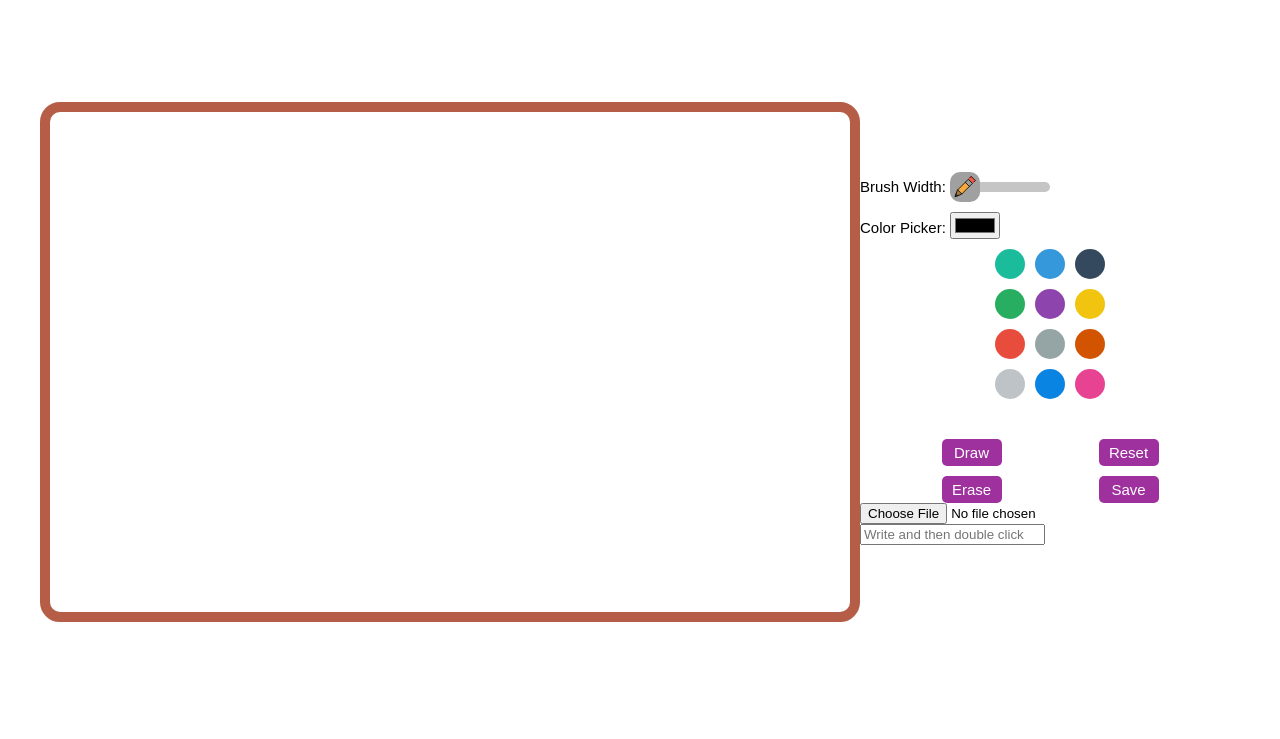
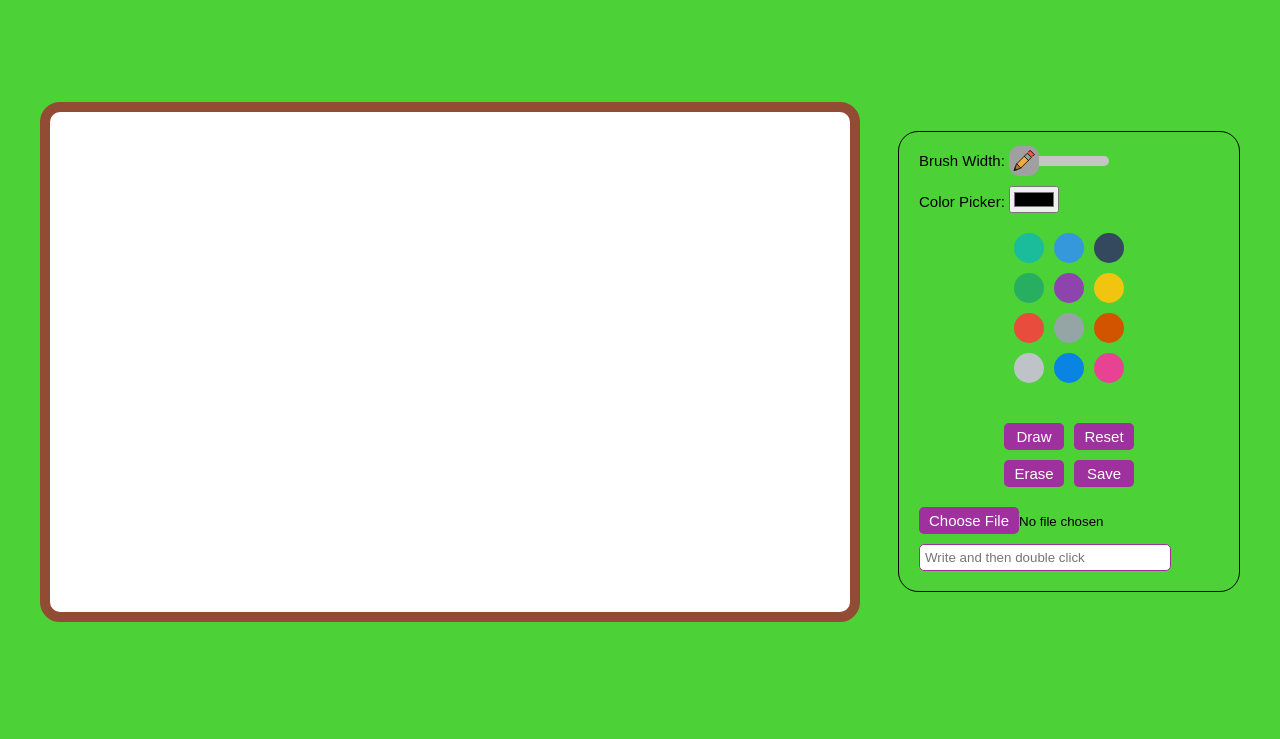
Before and after one commit to im-usb/Meme-Maker, a plain HTML site: page index.html in a window 1280 px wide. Shown: the part 61-800 px from the top of the page. Drawn offline with Linux system fonts and the light colour scheme; a web font is replaced by a local one.

Commit message:
Updated styling of the page

```diff
--- a/style.css
+++ b/style.css
@@ -6,6 +6,7 @@ body {
   /* text-align: center; */
   box-sizing: border-box;
   margin: 0;
+  background-color: #4cd137;
 }
 
 main {
@@ -20,25 +21,28 @@ main {
 header h1 {
   text-align: center;
   font-size: 25px;
+  color: #fff;
 }
-
-/* .draw-area {
-  height: calc(100vh - 300px);
-  display: flex;
-  align-items: center;
-  justify-content: center;
-} */
 
 canvas {
   width: 800px;
   height: 500px;
-  border: solid 10px #b65d47;
+  border: solid 10px #924c34;
+  border-radius: 20px;
+  box-shadow: 0 0 0 0;
+  background-color: #fff;
+}
+
+.controls {
+  width: 25%;
+  padding: 20px;
+  border: solid 1px black;
   border-radius: 20px;
 }
 
 .controls-row1 {
   width: 100%;
-  margin: 0 0 10px 0;
+  margin: 0 0 20px 0;
 }
 
 .color-palette {
@@ -88,16 +92,13 @@ label {
 }
 
 .controls-row3 {
-  width: 80%;
-  margin: 0 auto;
+  /* width: 80%; */
+  margin: 0 0 20px 0;
   display: grid;
-  justify-content: space-around;
-  grid-template-columns: auto auto;
+  justify-content: center;
+  grid-template-columns: 60px 60px;
   row-gap: 10px;
   column-gap: 10px;
-  grid-column-start: 1;
-  grid-column-end: 4;
-  /* grid: auto auto auto; */
 }
 
 input[type="button"] {
@@ -110,3 +111,23 @@ input[type="button"] {
   padding: 5px 0;
   cursor: pointer;
 }
+
+input[type="file"]::-webkit-file-upload-button {
+  font-size: 15px;
+  font-family: "Preahvihear", sans-serif;
+  width: 100px;
+  color: #fff;
+  background-color: #9e319e;
+  border: none;
+  border-radius: 5px;
+  padding: 5px 0;
+  cursor: pointer;
+  margin: 0 0 10px 0;
+}
+
+input[type="text"] {
+  width: 80%;
+  padding: 5px;
+  border-radius: 5px;
+  border: solid 1px #9e319e;
+}
```
